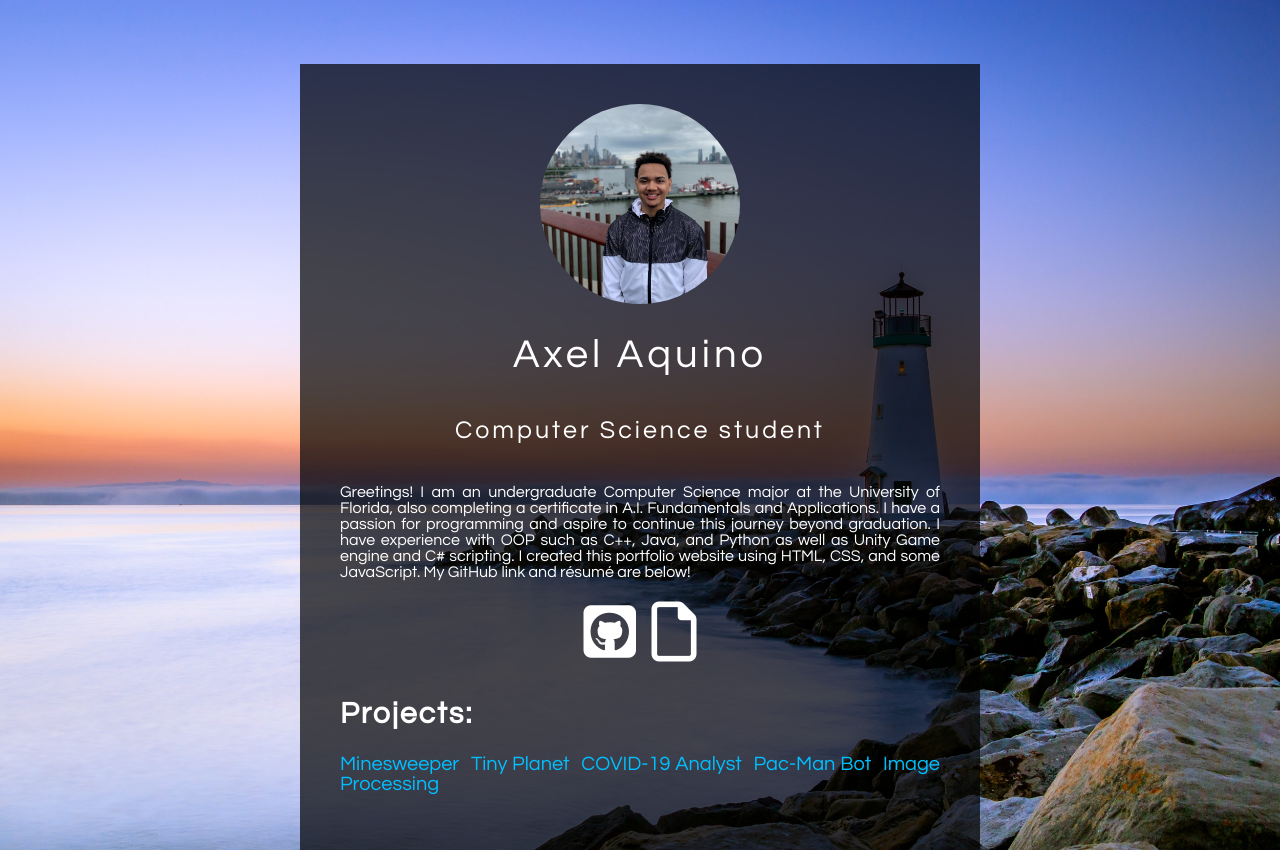
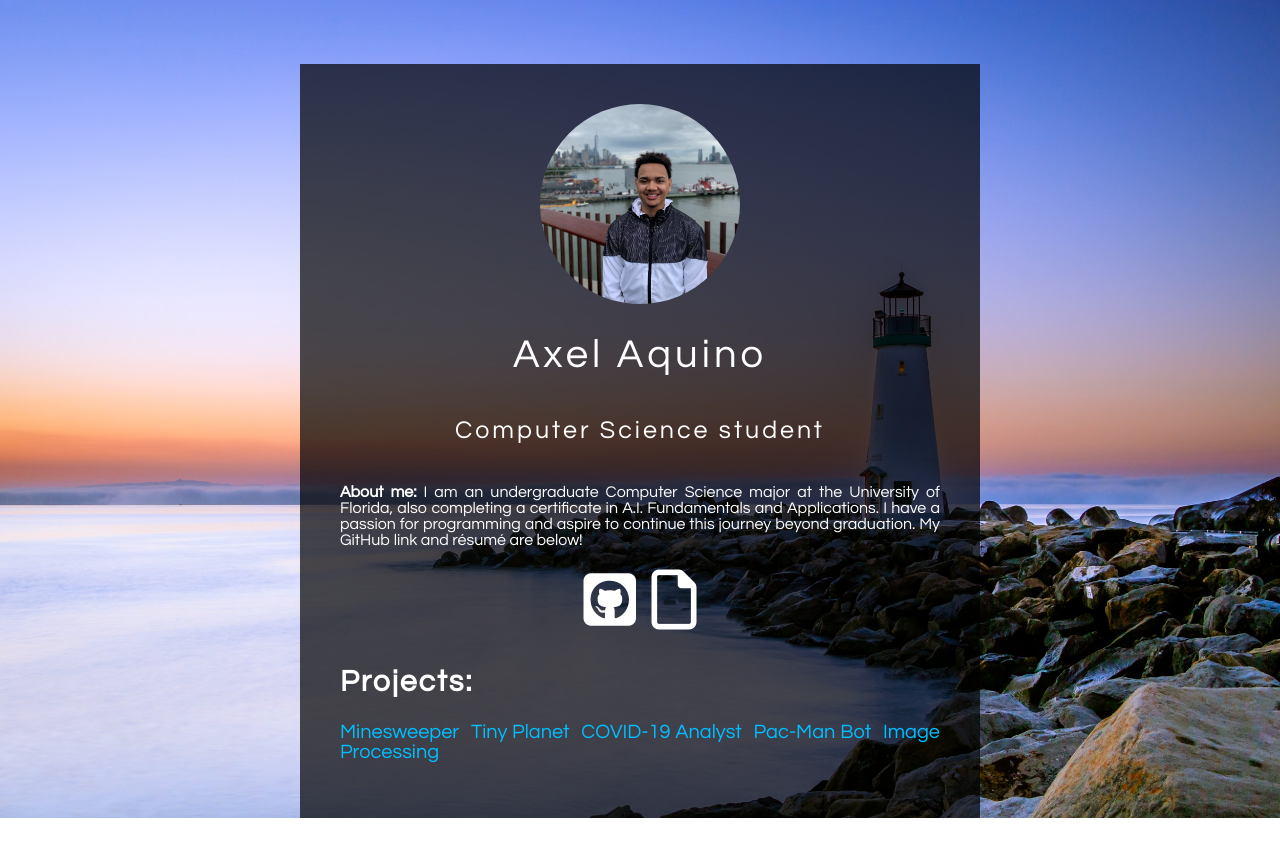
Before and after one commit to axelaquinoj/axelaquinoj.github.io, a website built with Parcel: page index.html in a window 1280 px wide. After the commit the page ends 818 px from the top, so only its background shows below. Built offline with nearby package versions, Linux system fonts and the light colour scheme.

Commit message:
updated bio

```diff
--- a/index.html
+++ b/index.html
@@ -15,10 +15,8 @@
   <img src ="pfp.jpeg" alt = "" class = "box-img">
   <h1>Axel Aquino</h1>
   <h5>Computer Science student</h5>
-  <p>Greetings! I am an undergraduate Computer Science major at the University of Florida, also completing a certificate in A.I. Fundamentals and Applications.
-    I have a passion for programming and aspire to continue this journey beyond graduation.
-    I have experience with OOP such as C++, Java, and Python as well as Unity Game engine and C# scripting. I created this portfolio website using HTML, CSS, and some JavaScript. My GitHub link
-  and résumé are below!</p>
+  <p><b>About me:</b> I am an undergraduate Computer Science major at the University of Florida, also completing a certificate in A.I. Fundamentals and Applications.
+    I have a passion for programming and aspire to continue this journey beyond graduation. My GitHub link and résumé are below!</p>
   <ul>
     <li><a target="_blank" href="https://github.com/axelaquinoj"><i class="fa-brands fa-square-github"></i></a> </li>
     <li><a target="_blank" href="Axel%20Aquino%20resume.pdf"><i class="fa-regular fa-file"></i></a> </li>
```
